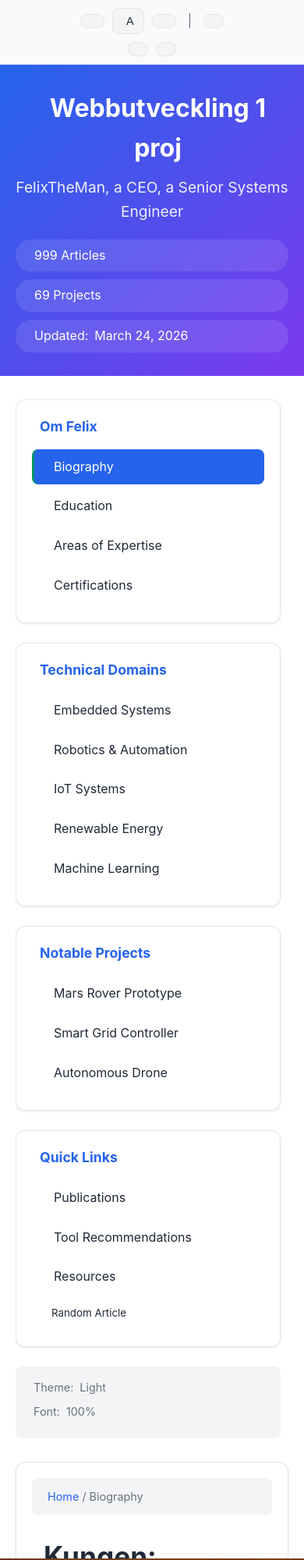
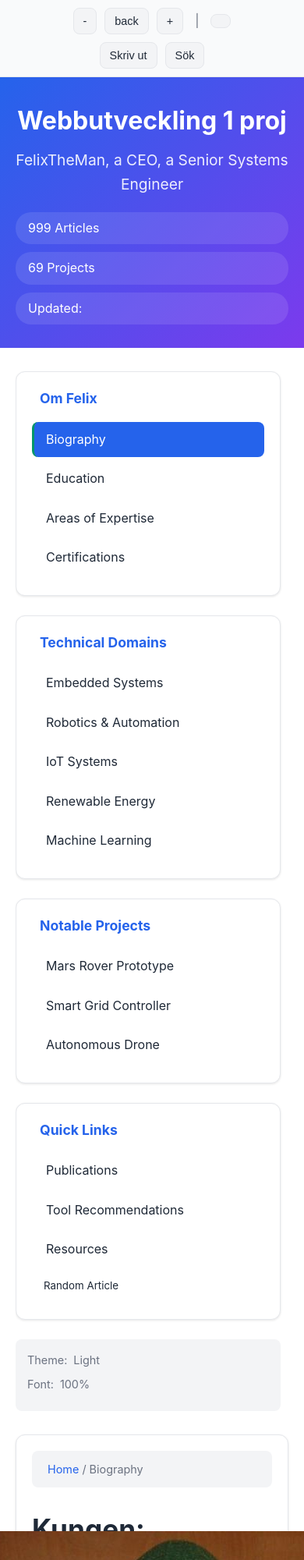
Before and after one commit to ffdiracex/webbutveckling-sida-, a plain HTML site: page index.html in a window 390 px wide. Shown: the top 2000 px of the page at 78% size. Drawn offline with Linux system fonts and the light colour scheme.

Commit message:
Update index.html

```diff
--- a/index.html
+++ b/index.html
@@ -14,25 +14,25 @@
         <div class="container">
             <div class="controls-left">
                 <button id="font-decrease" class="control-btn" title="Minska font size">
-                    <i class="fas fa-font"></i> <i class="fas fa-minus"></i>
+                    -
                 </button>
                 <button id="font-reset" class="control-btn" title="återställ font size">
-                    <i class="fas fa-font"></i> A
+                    back
                 </button>
                 <button id="font-increase" class="control-btn" title="Öka font size">
-                    <i class="fas fa-font"></i> <i class="fas fa-plus"></i>
+                    +
                 </button>
                 <span class="control-separator">|</span>
-                <button id="dark-mode-toggle" class="control-btn" title="fixa dark/light mode">
-                    <i class="fas fa-moon"></i> <span class="mode-text">Dark Mode</span>
+                <button id="dark-mode-toggle" class="control-btn" title="dark/light mode">
+                    <span class="mode-text">Dark Mode</span>
                 </button>
             </div>
             <div class="controls-right">
                 <button id="print-page" class="control-btn" title="skriv ut">
-                    <i class="fas fa-print"></i>
+                    Skriv ut
                 </button>
                 <button id="search-toggle" class="control-btn" title="Sök wiki">
-                    <i class="fas fa-search"></i>
+                    Sök
                 </button>
             </div>
         </div>
@@ -43,8 +43,6 @@
         <div class="container">
             <div class="search-box">
                 <input type="text" id="wiki-search" placeholder="Sök på wiki...">
-                <button id="search-btn"><i class="fas fa-search"></i></button>
-                <button id="close-search"><i class="fas fa-times"></i></button>
             </div>
             <div class="search-results" id="search-results"></div>
         </div>
@@ -55,13 +53,13 @@
         <div class="container">
             <div class="header-content">
                 <h1 class="wiki-title">
-                    <i class="fas fa-cogs"></i> Webbutveckling 1 proj
+                    Webbutveckling 1 proj
                 </h1>
                 <p class="wiki-subtitle">FelixTheMan, a CEO, a Senior Systems Engineer</p>
                 <div class="header-stats">
-                    <span class="stat"><i class="fas fa-book"></i> 999 Articles</span>
-                    <span class="stat"><i class="fas fa-code-branch"></i> 69 Projects</span>
-                    <span class="stat"><i class="fas fa-calendar-alt"></i> Updated: <span id="current-date"></span></span>
+                    <span class="stat"> 999 Articles</span>
+                    <span class="stat"> 69 Projects</span>
+                    <span class="stat"> Updated: <span id="current-date"></span></span>
                 </div>
             </div>
         </div>
@@ -73,49 +71,49 @@
             <div class="sidebar-section">
                 <h3><i class="fas fa-user-circle"></i> Om Felix</h3>
                 <ul class="sidebar-nav">
-                    <li><a href="#biography" class="nav-link active"><i class="fas fa-user"></i> Biography</a></li>
-                    <li><a href="#education" class="nav-link"><i class="fas fa-graduation-cap"></i> Education</a></li>
-                    <li><a href="#expertise" class="nav-link"><i class="fas fa-tools"></i> Areas of Expertise</a></li>
-                    <li><a href="#certifications" class="nav-link"><i class="fas fa-certificate"></i> Certifications</a></li>
+                    <li><a href="#biography" class="nav-link active"> Biography</a></li>
+                    <li><a href="#education" class="nav-link"> Education</a></li>
+                    <li><a href="#expertise" class="nav-link"> Areas of Expertise</a></li>
+                    <li><a href="#certifications" class="nav-link"> Certifications</a></li>
                 </ul>
             </div>
 
             <div class="sidebar-section">
                 <h3><i class="fas fa-laptop-code"></i> Technical Domains</h3>
                 <ul class="sidebar-nav">
-                    <li><a href="#embedded" class="nav-link"><i class="fas fa-microchip"></i> Embedded Systems</a></li>
-                    <li><a href="#robotics" class="nav-link"><i class="fas fa-robot"></i> Robotics & Automation</a></li>
-                    <li><a href="#iot" class="nav-link"><i class="fas fa-wifi"></i> IoT Systems</a></li>
-                    <li><a href="#renewable" class="nav-link"><i class="fas fa-solar-panel"></i> Renewable Energy</a></li>
-                    <li><a href="#ml" class="nav-link"><i class="fas fa-brain"></i> Machine Learning</a></li>
+                    <li><a href="#embedded" class="nav-link"> Embedded Systems</a></li>
+                    <li><a href="#robotics" class="nav-link"> Robotics & Automation</a></li>
+                    <li><a href="#iot" class="nav-link"> IoT Systems</a></li>
+                    <li><a href="#renewable" class="nav-link"> Renewable Energy</a></li>
+                    <li><a href="#ml" class="nav-link"> Machine Learning</a></li>
                 </ul>
             </div>
 
             <div class="sidebar-section">
                 <h3><i class="fas fa-project-diagram"></i> Notable Projects</h3>
                 <ul class="sidebar-nav">
-                    <li><a href="#mars-rover" class="nav-link"><i class="fas fa-space-shuttle"></i> Mars Rover Prototype</a></li>
-                    <li><a href="#smart-grid" class="nav-link"><i class="fas fa-bolt"></i> Smart Grid Controller</a></li>
-                    <li><a href="#autonomous-drone" class="nav-link"><i class="fas fa-helicopter"></i> Autonomous Drone</a></li>
+                    <li><a href="#mars-rover" class="nav-link"> Mars Rover Prototype</a></li>
+                    <li><a href="#smart-grid" class="nav-link"> Smart Grid Controller</a></li>
+                    <li><a href="#autonomous-drone" class="nav-link"> Autonomous Drone</a></li>
                 </ul>
             </div>
 
             <div class="sidebar-section">
                 <h3><i class="fas fa-file-alt"></i> Quick Links</h3>
                 <ul class="sidebar-nav">
-                    <li><a href="#publications" class="nav-link"><i class="fas fa-file-pdf"></i> Publications</a></li>
-                    <li><a href="#tools" class="nav-link"><i class="fas fa-wrench"></i> Tool Recommendations</a></li>
-                    <li><a href="#resources" class="nav-link"><i class="fas fa-link"></i> Resources</a></li>
-                    <li><button id="random-article" class="nav-link random-btn"><i class="fas fa-random"></i> Random Article</button></li>
+                    <li><a href="#publications" class="nav-link"> Publications</a></li>
+                    <li><a href="#tools" class="nav-link"> Tool Recommendations</a></li>
+                    <li><a href="#resources" class="nav-link"> Resources</a></li>
+                    <li><button id="random-article" class="nav-link random-btn"> Random Article</button></li>
                 </ul>
             </div>
 
             <div class="sidebar-footer">
                 <div class="theme-indicator">
-                    <i class="fas fa-palette"></i> Theme: <span id="theme-status">Light</span>
+                     Theme: <span id="theme-status">Light</span>
                 </div>
                 <div class="font-size-indicator">
-                    <i class="fas fa-text-height"></i> Font: <span id="font-size-status">100%</span>
+                     Font: <span id="font-size-status">100%</span>
                 </div>
             </div>
         </nav>
@@ -124,17 +122,17 @@
         <main class="wiki-content">
             <!-- Breadcrumbs -->
             <nav class="breadcrumbs">
-                <a href="#"><i class="fas fa-home"></i> Home</a> / <span id="current-section">Biography</span>
+                <a href="#"> Home</a> / <span id="current-section">Biography</span>
             </nav>
 
             <!-- Article Content -->
             <article id="biography" class="wiki-article active-section">
                 <div class="article-header">
-                    <h1><i class="fas fa-user"></i> Kungen: Biography</h1>
+                    <h1> Kungen: Biography</h1>
                     <div class="article-meta">
-                        <span class="meta-item"><i class="fas fa-clock"></i> Last updated: 69 days ago</span>
-                        <span class="meta-item"><i class="fas fa-eye"></i> 999 views</span>
-                        <button class="edit-btn"><i class="fas fa-edit"></i> ändra</button>
+                        <span class="meta-item"> Last updated: 69 days ago</span>
+                        <span class="meta-item"> 999 views</span>
+                        <button class="edit-btn"> ändra</button>
                     </div>
                 </div>
 
@@ -149,9 +147,9 @@
                             <h2>Felix Engineer, WorldTech CEO</h2>
                             <p class="profile-title">Senior Systems Engineer and CEO</p>
                             <div class="profile-tags">
-                                <span class="tag"><i class="fas fa-map-marker-alt"></i> LA, California</span>
-                                <span class="tag"><i class="fas fa-briefcase"></i> 67+ years experience</span>
-                                <span class="tag"><i class="fas fa-star"></i> 69 patents filed</span>
+                                <span class="tag"> LA, California</span>
+                                <span class="tag"> 67+ years experience</span>
+                                <span class="tag"> 69 patents filed</span>
                             </div>
                         </div>
                     </div>
@@ -162,7 +160,7 @@
 		    såsom Amazon, eBAY etc.</p>
 
                     <div class="info-box">
-                        <h3><i class="fas fa-lightbulb"></i> Engineering</h3>
+                        <h3> Engineering</h3>
                         <p>Good artists copy, great arists steal - Steve Jobs</p>
                     </div>
 
@@ -253,11 +251,11 @@
         <div class="container">
             <div class="footer-content">
                 <div class="footer-section">
-                    <h3><i class="fas fa-sitemap"></i> Wiki Nav</h3>
+                    <h3> Wiki Nav</h3>
                     <p>Explore Felix's engineering knowledge base, project archives, and technical resources.</p>
                 </div>
                 <div class="footer-section">
-                    <h3><i class="fas fa-history"></i> Updateringar</h3>
+                    <h3> Updateringar</h3>
                     <ul class="updates-list">
                         <li>Smart Grid Controller documentation updated</li>
                         <li>Added new IoT protocols guide</li>
@@ -265,7 +263,7 @@
                     </ul>
                 </div>
                 <div class="footer-section">
-                    <h3><i class="fas fa-cog"></i> Wiki Status</h3>
+                    <h3> Wiki Status</h3>
                     <div class="stats">
                         <div class="stat-item">
                             <div class="stat-number" id="article-count">128</div>
@@ -291,7 +289,6 @@
 
     <!-- Back to Top Button -->
     <button id="back-to-top" class="back-to-top">
-        <i class="fas fa-chevron-up"></i>
     </button>
 
     <!-- JavaScript -->
```
